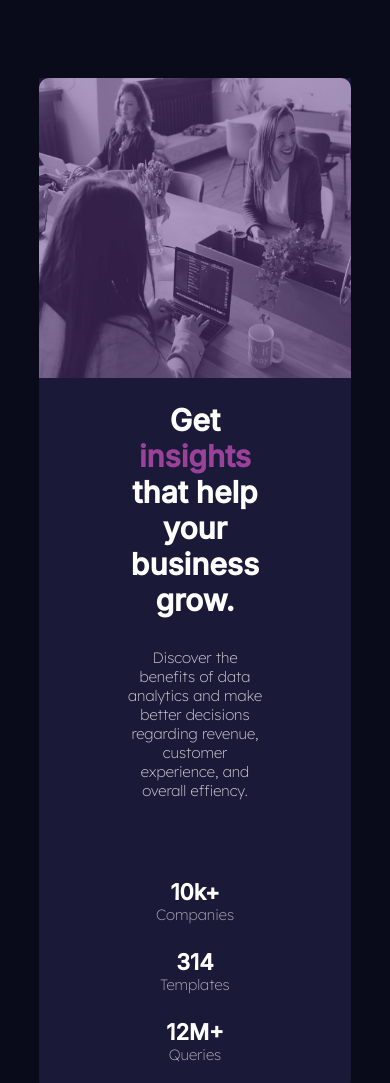
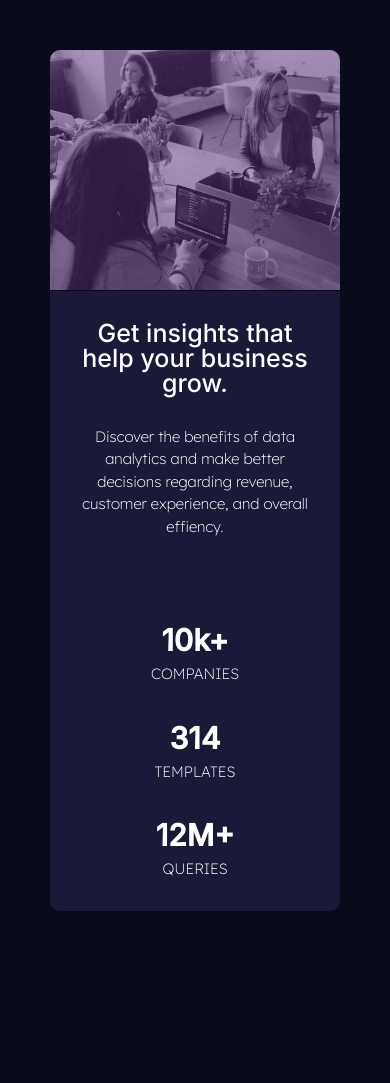
Before and after one commit to evanhill1989/stats-preview-card, a plain HTML site: page index.html in a window 390 px wide. Shown: the top 1083 px of the page. After the commit the page ends 961 px from the top, so only its background shows below. Drawn offline with Linux system fonts and the light colour scheme.

Commit message:
changed everything

```diff
--- a/css/styles.css
+++ b/css/styles.css
@@ -1,127 +1,134 @@
-
 * {
+    padding: 0;
     margin: 0;
-    padding: 0;
     font-size: 62.5%;
-    color: white;
 }
 body {
     background-color: hsl(233, 47%, 7%);
-    font-weight: 400;
-}
-main {
+    display: flex;
+    color: white;
     display: flex;
     justify-content: center;
     align-items: center;
     min-height: 100vh;
+    line-height: 1;
 }
-#stat-container {
+.container {
     display: flex;
-    flex-direction: row;
-    width: 80%;
+    max-width: 100rem;
 }
 .text {
     background-color: hsl(244, 38%, 16%);
     display: flex;
     flex-direction: column;
     justify-content: center;
-    padding: 0 7rem;
-    gap: 7rem;
+    padding: 0 5rem;
     border-radius: 20px 0 0 20px;
-}
-.heading {
-    display: flex;
-    flex-direction: column;
-    gap: 3rem;
+
 }
 .heading h1 {
-    font-size: 4rem;
+    font-weight: 400;
     font-family: 'Inter', sans-serif;
-}
-span {
-    font-size: 4rem;
-    color: rgb(223, 42, 223);
+    font-size: 3rem;
 }
 .heading p {
-    font-size: 1.7rem;
-}
-h3 {
-    font-family: 'Inter', sans-serif;
-}
-.heading p {
+    margin: 30px 0;
+    font-size: 1.5rem;
+    line-height: 1.5;
     font-family: 'Lexend Deca', sans-serif;
 }
 .stats {
     display: grid;
     grid-template-columns: repeat(3, 1fr);
+    margin-top: 5rem;
+    line-height: 1.5;
 }
-.stats p {
+div h3 {
+    font-size: 2.5rem;
+    font-family: 'Inter', sans-serif;
+}
+div p {
+    font-size: 1.2rem;
     font-family: 'Lexend Deca', sans-serif;
-    font-size: 1.7rem;
 }
 .image img {
-    min-width: 100%;
+    max-width: 200rem;
     min-height: 100%;
+    object-fit: cover;
     border-radius: 0 20px 20px 0;
-    object-fit: fill;
     filter: opacity(0.5) drop-shadow(0 0 0 hsl(277, 64%, 61%));
 }
-/* * MEDIA QUERIES * */
-@media screen and (max-width: 428px) {
-    * {
-        margin: 0;
-        padding: 0;
-        font-size: 62.5%;
-        color: white;
-    }
-    body {
-        background-color: hsl(233, 47%, 7%);
-    }
-    #stat-container {
+
+/*** Media ***/
+@media screen and (max-width: 970px) {
+    .container {
         display: flex;
         flex-direction: column-reverse;
-        background-color: hsl(244, 38%, 16%);
-        margin: 20% 10%;
-        text-align: center;
-        border-radius: 0 0 10px 10px;
+        max-width: 70rem;
     }
     .text {
-        margin: 5% 5%;
-    }
-    .heading span {
-        font-size: 3rem;
-        color: rgb(154, 65, 154);
+        padding: 5rem 10rem;
+        border-radius: 0 0 10px 10px;
+        text-align: center;
     }
     .heading h1 {
-        font-size: 3rem;
-        font-family: 'Inter', sans-serif;
-        padding-top: 5%;
+        font-size: 5rem;
     }
     .heading p {
-        font-family: 'Lexend Deca', sans-serif;
-        font-size: 1.5rem;
-        color: hsla(0, 0%, 100%, 0.75)
+        font-size: 3rem;
+    }
+    .image img {
+        min-width: 100%;
+        min-height: 100%;
+        border-radius: 10px 10px 0 0;
     }
     .stats {
         display: flex;
         flex-direction: column;
-        gap: 25px;
-        margin: 7% 0;
+        text-align: center;
+        gap: 3rem;
     }
-    .stats h3 {
-        font-family: 'Inter', sans-serif;
-        font-size: 2.2rem;
+    div h3 {
+        font-size: 4rem;
     }
-    .stats p {
-        font-family: 'Lexend Deca', sans-serif;
+    div p {
+        font-size: 3rem;
+    }
+}
+@media screen and (max-width: 420px) {
+    body {
+        margin: 5rem;
+    }
+    .container {
+        display: flex;
+        flex-direction: column-reverse;
+        width: 100%;
+    }
+    .text {
+        border-radius: 0 0 10px 10px;
+        padding: 3rem;
+    }
+    .heading h1 {
+        font-size: 2.5rem;
+    }
+    .heading p {
         font-size: 1.5rem;
-        color: hsla(0, 0%, 100%, 0.6)
     }
     .image img {
         max-width: 100%;
-        height: 300px;
-        object-fit: fill;
+        min-height: 100%;
         border-radius: 10px 10px 0 0;
-        filter: opacity(0.5) drop-shadow(0 0 0 hsl(277, 64%, 61%));
+    }
+    .stats {
+        display: flex;
+        flex-direction: column;
+        text-align: center;
+        gap: 3rem;
+    }
+    div h3 {
+        font-size: 3rem;
+    }
+    div p {
+        font-size: 1.5rem;
     }
 }
--- a/index.html
+++ b/index.html
@@ -4,36 +4,36 @@
     <meta charset="UTF-8">
     <meta http-equiv="X-UA-Compatible" content="IE=edge">
     <meta name="viewport" content="width=device-width, initial-scale=1.0">
+    <link rel="stylesheet" href="./css/styles.css">
     <link href="https://fonts.googleapis.com/css2?family=Lexend+Deca:wght@200&display=swap" rel="stylesheet">
     <link href="https://fonts.googleapis.com/css2?family=Inter:wght@500&display=swap" rel="stylesheet">
-    <link rel="stylesheet" href="./css/styles.css">
     <title>Document</title>
 </head>
 <body>
     <main>
-        <div id="stat-container">
+        <div class="container">
             <div class="text">
                 <div class="heading">
-                    <h1>Get <span>insights</span> that help your business grow.</h1>
+                    <h1>Get insights that help your business grow.</h1>
                     <p>Discover the benefits of data analytics and make better decisions regarding revenue, customer experience, and overall effiency.</p>
                 </div>
                 <div class="stats">
-                    <span class="companies">
+                    <div>
                         <h3>10k+</h3>
-                        <p>Companies</p>
-                    </span>
-                    <span class="templates">
+                        <p>COMPANIES</p>
+                    </div>
+                    <div>
                         <h3>314</h3>
-                        <p>Templates</p>
-                    </span>
-                    <span class="queries">
+                        <p>TEMPLATES</p>
+                    </div>
+                    <div>
                         <h3>12M+</h3>
-                        <p>Queries</p>
-                    </span>
+                        <p>QUERIES</p>
+                    </div>
                 </div>
             </div>
             <div class="image">
-                <img src="./images/image-header-desktop.jpg" alt="side image">
+                <img src="./images/image-header-desktop.jpg" alt="women doing code">
             </div>
         </div>
     </main>
```
